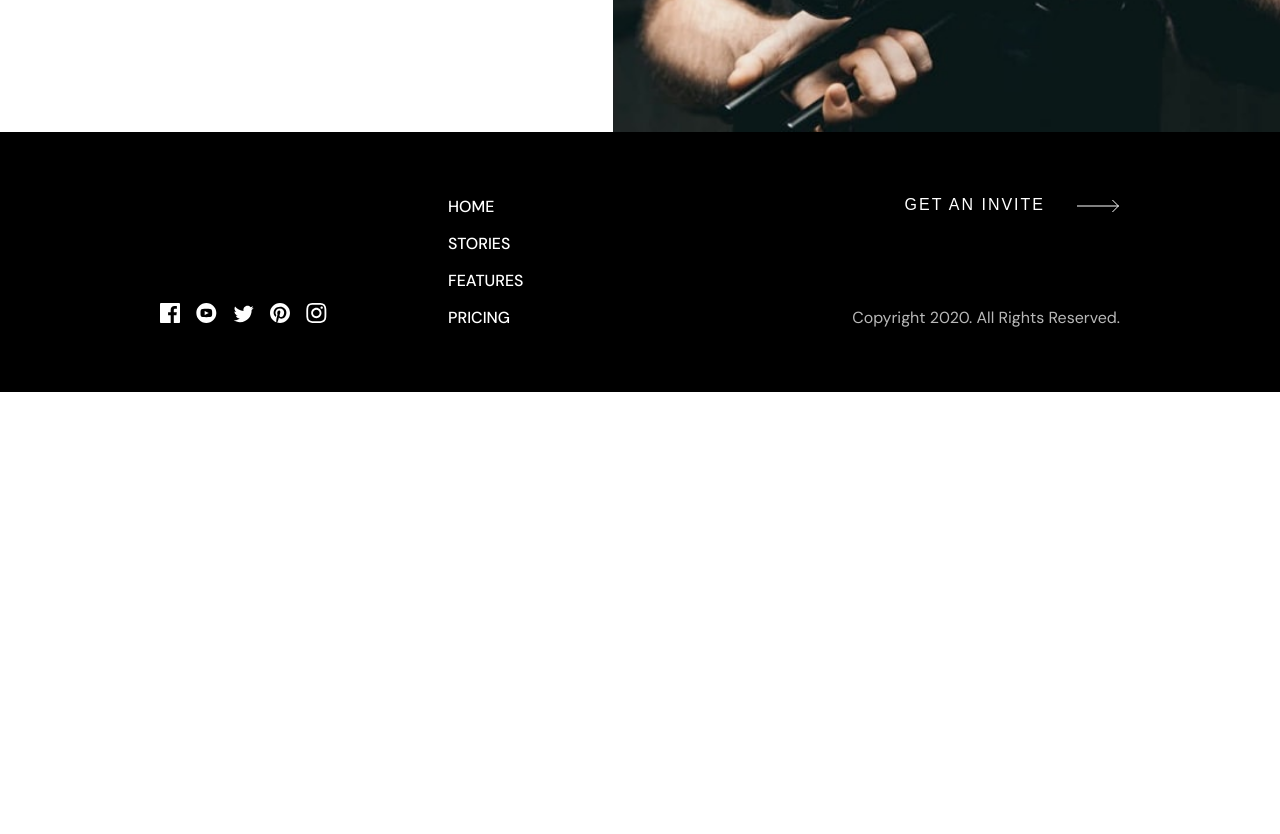
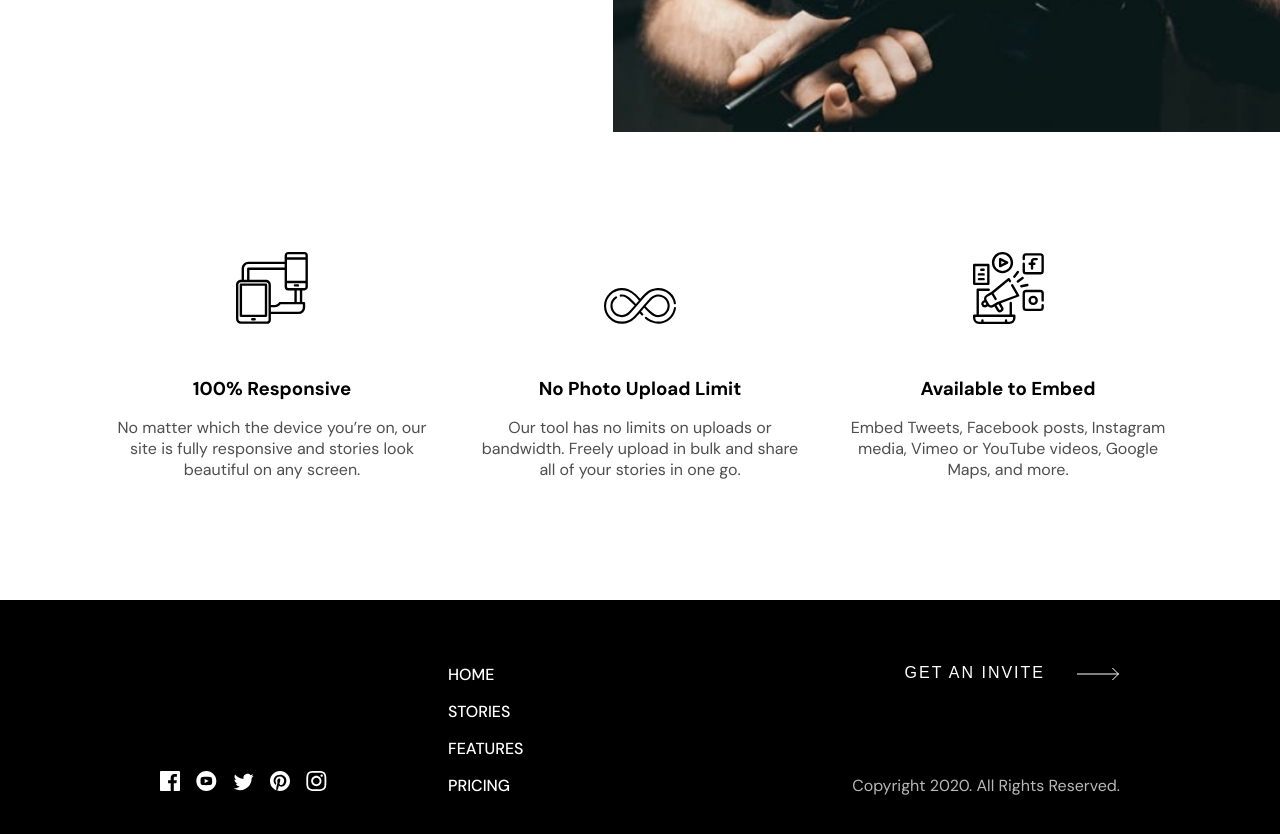
Before and after one commit to naveen-27/photosnap, a React (Create React App) app: page / in a window 1280 px wide. Shown: the part 2040-2874 px from the top of the page. Before the commit the page ends 2432 px from the top, so only its background shows below. Built offline with nearby package versions, Linux system fonts and the light colour scheme; some icons are missing.

Commit message:
Added Features intro component to root route

```diff
--- a/src/Components/Routes/Home.js
+++ b/src/Components/Routes/Home.js
@@ -1,5 +1,6 @@
 import React from "react";
 import HeroContainer from "../HeroContainer";
+import FeaturesContainer from "../FeaturesContainer";
 
 const Home = () => {
   document.title = "Photosnap - Home";
@@ -7,6 +8,7 @@ const Home = () => {
   return (
     <>
       <HeroContainer />
+      <FeaturesContainer isHome={true} />
     </>
   );
 };
```
